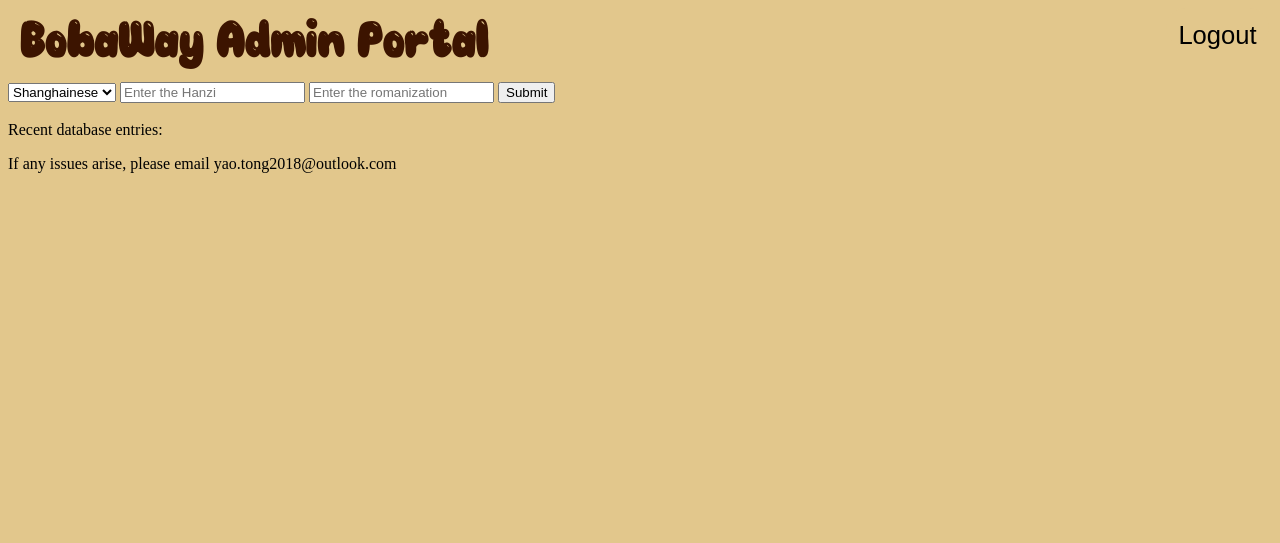
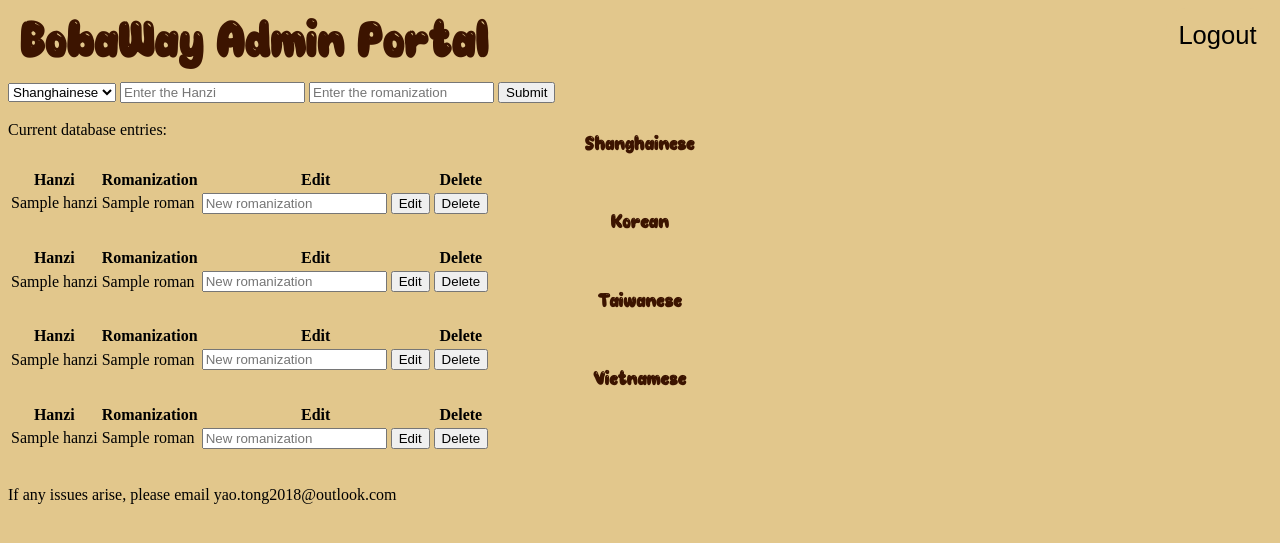
Before and after one commit to taliyah0x0/BobaWay, a Flask app: page /sino-type/admin-portal in a window 1280 px wide. Shown: the top 543 px of the page. Run offline with Flask 3, Linux system fonts and the light colour scheme; a user stored in the database is signed in; a database or web service that is not in the repository returns one stand-in record (values such as "Sample title"); parts of the project's set-up code (start-up, migrations or seed data) failed here and were passed over; some libraries are stand-ins or nearby versions.

Commit message:
add ability to view and edit db entries from admin portal

```diff
--- a/main.py
+++ b/main.py
@@ -135,10 +135,10 @@ def adminsignuppage():
 @app.route("/sino-type/admin-portal", methods=["POST", "GET"])
 @login_required
 def adminportal():
+    db = SinoDB()
+
     # This is if the user has submitted the database update form
-    if request.method == "POST":
-        db = SinoDB()
-
+    if request.method == "POST" and request.form["action"] == "add-entry":
         # Obtain the language to update, the hanzi, and the romanization
         language = request.form["language"].lower()
         hanzi = request.form["hanzi"]
@@ -165,7 +165,41 @@ def adminportal():
             # Update the corresponding table in database
             db.create_translation_entry(language, hanzi, roman)
 
-    return render_template("adminportal.html")
+    elif request.method == "POST" and request.form["action"].startswith("update-"):
+        language = request.form["action"].split("-")[1]
+        hanzi = request.form["hanzi"]
+        original_roman = request.form["original_roman"]
+        new_roman = request.form["new_roman"]
+        if (not checkRoman(new_roman)):
+            flash("The romanji must consist entirely of Latin characters, no punctuation.")
+        elif (not checkEntryExistence(db, language, hanzi, new_roman)):
+            flash(f"You have already added ({hanzi}, {new_roman}) to the {language} database. Try deleting this entry or choosing a different romanization.", "info")
+        else:
+            try:
+                db.update_translation_entry(language, hanzi, original_roman, new_roman)
+                flash(f"You have updated ({hanzi}, {original_roman}) to ({hanzi}, {new_roman}) in the {language} database.", "info")
+            except Exception as e:
+                flash(f"Error updating entry. Please try again.")
+                print(f"Update error: {e}")
+
+    elif request.method == "POST" and request.form["action"].startswith("delete-"):
+        language = request.form["action"].split("-")[1]
+        hanzi = request.form["hanzi"]
+        roman = request.form["roman"]
+        try:
+            db.delete_translation_entry(language, hanzi, roman)
+            flash(f"You have deleted ({hanzi}, {roman}) from the {language} database.", "info")
+        except Exception as e:
+            flash(f"Error deleting entry. Please try again.")
+            print(f"Delete error: {e}")
+
+    # Fetch all entries from the database
+    shanghainese = db.fetch_all_entries("shanghainese")
+    korean = db.fetch_all_entries("korean")
+    taiwanese = db.fetch_all_entries("taiwanese")
+    vietnamese = db.fetch_all_entries("vietnamese")
+
+    return render_template("adminportal.html", shanghainese=shanghainese, korean=korean, taiwanese=taiwanese, vietnamese=vietnamese)
 
 
 @app.route("/sino-type/logout")
--- a/sinodb.py
+++ b/sinodb.py
@@ -24,8 +24,11 @@ class SinoDB(DB):
   def create_translation_entry(self, language, hanzi, roman):
     return self.execute(f"INSERT INTO {language} (hanzi, roman) VALUES (%s, %s)", (hanzi, roman))
 
-  def update_translation_entry(self, language, hanzi, roman):
-    return self.execute(f"UPDATE {language} SET roman = %s WHERE hanzi = %s", (roman, hanzi))
+  def update_translation_entry(self, language, hanzi, original_roman, new_roman):
+    return self.execute(f"UPDATE {language} SET roman = %s WHERE hanzi = %s AND roman = %s", (new_roman, hanzi, original_roman))
 
   def delete_translation_entry(self, language, hanzi, roman):
     return self.execute(f"DELETE FROM {language} WHERE hanzi = %s AND roman = %s", (hanzi, roman))
+
+  def fetch_all_entries(self, language):
+    return self.execute(f"SELECT hanzi, roman FROM {language}")
--- a/templates/adminportal.html
+++ b/templates/adminportal.html
@@ -24,7 +24,7 @@
       {% endif %}
     {% endwith %}
 
-    <form action="" method="POST">
+    <form action="add-entry" method="POST">
         <select name="language" required>
           <option value="Shanghainese">Shanghainese</option>
           <option value="Korean">Korean</option>
@@ -36,12 +36,130 @@
         <input type="submit" value="Submit"/>
     </form>
     <br>
-    Recent database entries:
-    {% for entry in recents %}
-      <ul list-style-type="None">
-        <li>{{ entry }} <button>Delete</button></li>
-      </ul>
-    {% endfor %}
+    Current database entries:
+    <h3>Shanghainese</h3>
+    <table>
+      <tr>
+        <th>Hanzi</th>
+        <th>Romanization</th>
+        <th>Edit</th>
+        <th>Delete</th>
+      </tr>
+      {% for entry in shanghainese %}
+      <tr>
+        <td>{{ entry[0] }}</td>
+        <td>{{ entry[1] }}</td>
+        <td>
+          <form action="update-shanghainese" method="POST">
+            <input type="hidden" name="hanzi" value="{{ entry[0] }}">
+            <input type="hidden" name="original_roman" value="{{ entry[1] }}">
+            <input type="text" name="new_roman" placeholder="New romanization">
+            <button type="submit">Edit</button>
+          </form>
+        </td>
+        <td>
+          <form action="delete-shanghainese" method="POST">
+            <input type="hidden" name="hanzi" value="{{ entry[0] }}">
+            <input type="hidden" name="roman" value="{{ entry[1] }}">
+            <button type="submit">Delete</button>
+          </form>
+        </td>
+      </tr>
+      {% endfor %}
+    </table>
+
+    <h3>Korean</h3>
+    <table>
+      <tr>
+        <th>Hanzi</th>
+        <th>Romanization</th>
+        <th>Edit</th>
+        <th>Delete</th>
+      </tr>
+      {% for entry in korean %}
+      <tr>
+        <td>{{ entry[0] }}</td>
+        <td>{{ entry[1] }}</td>
+        <td>
+          <form action="update-korean" method="POST">
+            <input type="hidden" name="hanzi" value="{{ entry[0] }}">
+            <input type="hidden" name="original_roman" value="{{ entry[1] }}">
+            <input type="text" name="new_roman" placeholder="New romanization">
+            <button type="submit">Edit</button>
+          </form>
+        </td>
+        <td>
+          <form action="delete-korean" method="POST">
+            <input type="hidden" name="hanzi" value="{{ entry[0] }}">
+            <input type="hidden" name="roman" value="{{ entry[1] }}">
+            <button type="submit">Delete</button>
+          </form>
+        </td>
+      </tr>
+      {% endfor %}
+    </table>
+
+    <h3>Taiwanese</h3>
+    <table>
+      <tr>
+        <th>Hanzi</th>
+        <th>Romanization</th>
+        <th>Edit</th>
+        <th>Delete</th>
+      </tr>
+      {% for entry in taiwanese %}
+      <tr>
+        <td>{{ entry[0] }}</td>
+        <td>{{ entry[1] }}</td>
+        <td>
+          <form action="update-taiwanese" method="POST">
+            <input type="hidden" name="hanzi" value="{{ entry[0] }}">
+            <input type="hidden" name="original_roman" value="{{ entry[1] }}">
+            <input type="text" name="new_roman" placeholder="New romanization">
+            <button type="submit">Edit</button>
+          </form>
+        </td>
+        <td>
+          <form action="delete-taiwanese" method="POST">
+            <input type="hidden" name="hanzi" value="{{ entry[0] }}">
+            <input type="hidden" name="roman" value="{{ entry[1] }}">
+            <button type="submit">Delete</button>
+          </form>
+        </td>
+      </tr>
+      {% endfor %}
+    </table>
+
+    <h3>Vietnamese</h3>
+    <table>
+      <tr>
+        <th>Hanzi</th>
+        <th>Romanization</th>
+        <th>Edit</th>
+        <th>Delete</th>
+      </tr>
+      {% for entry in vietnamese %}
+      <tr>
+        <td>{{ entry[0] }}</td>
+        <td>{{ entry[1] }}</td>
+        <td>
+          <form action="update-vietnamese" method="POST">
+            <input type="hidden" name="hanzi" value="{{ entry[0] }}">
+            <input type="hidden" name="original_roman" value="{{ entry[1] }}">
+            <input type="text" name="new_roman" placeholder="New romanization">
+            <button type="submit">Edit</button>
+          </form>
+        </td>
+        <td>
+          <form action="delete-vietnamese" method="POST">
+            <input type="hidden" name="hanzi" value="{{ entry[0] }}">
+            <input type="hidden" name="roman" value="{{ entry[1] }}">
+            <button type="submit">Delete</button>
+          </form>
+        </td>
+      </tr>
+      {% endfor %}
+    </table>
     <br>
     <p>If any issues arise, please email yao.tong2018@outlook.com</p>
   </body>
```
